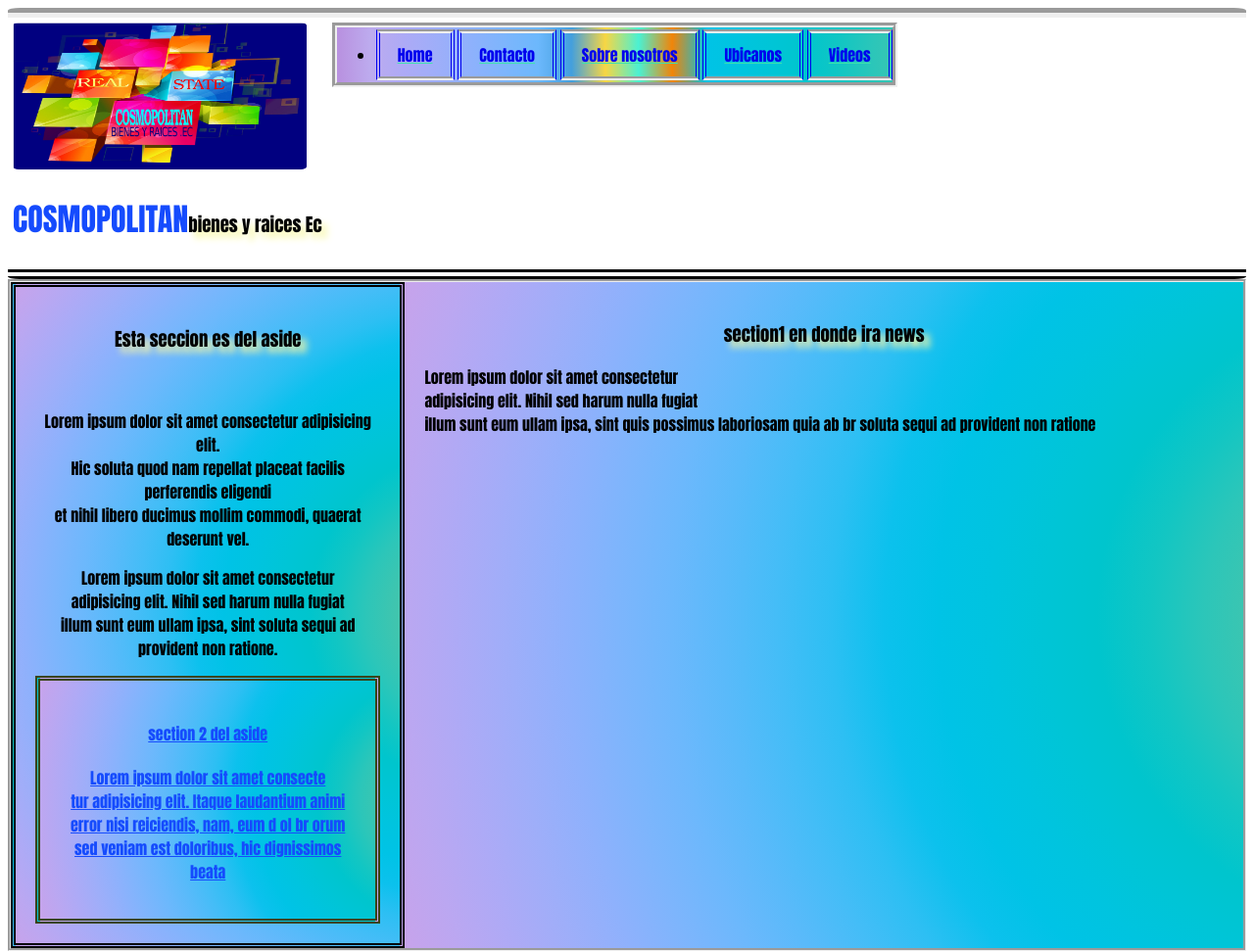
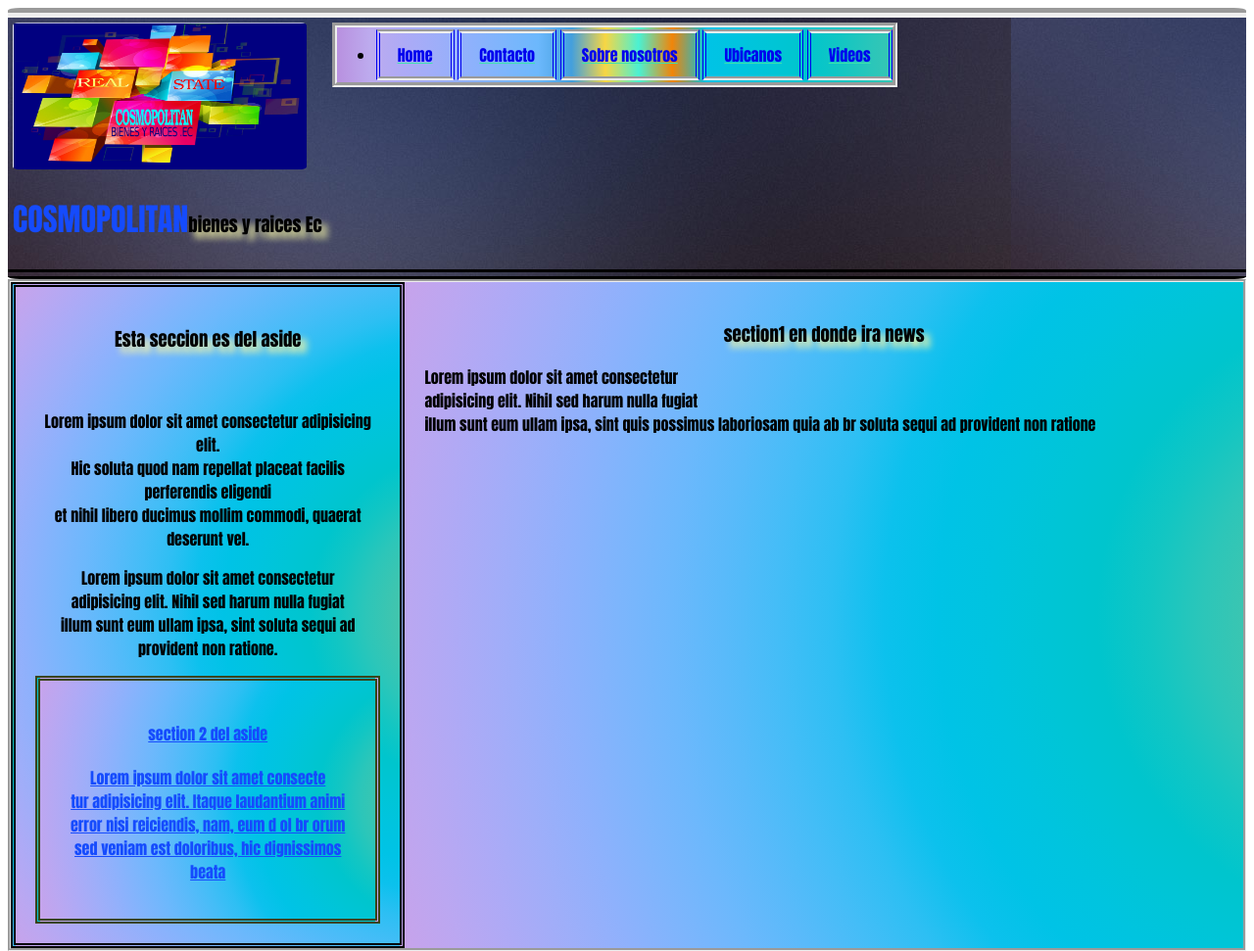
Before and after one commit to Metaversoglobal/cosmopolitan-ec.github.io, a plain HTML site: page index.html in a window 1280 px wide. Shown: the top 971 px of the page at 98% size. Drawn offline with Linux system fonts and the light colour scheme; a script that the page names is missing.

Commit message:
version 1.20

```diff
--- a/CSS/style.css
+++ b/CSS/style.css
@@ -10,7 +10,7 @@ body {
 
 
 header {
-
+    background-image: url(/img/fulls/03.jpg);
     display: flex;
     padding: 5px;
     border-block-start-style: groove;
```
